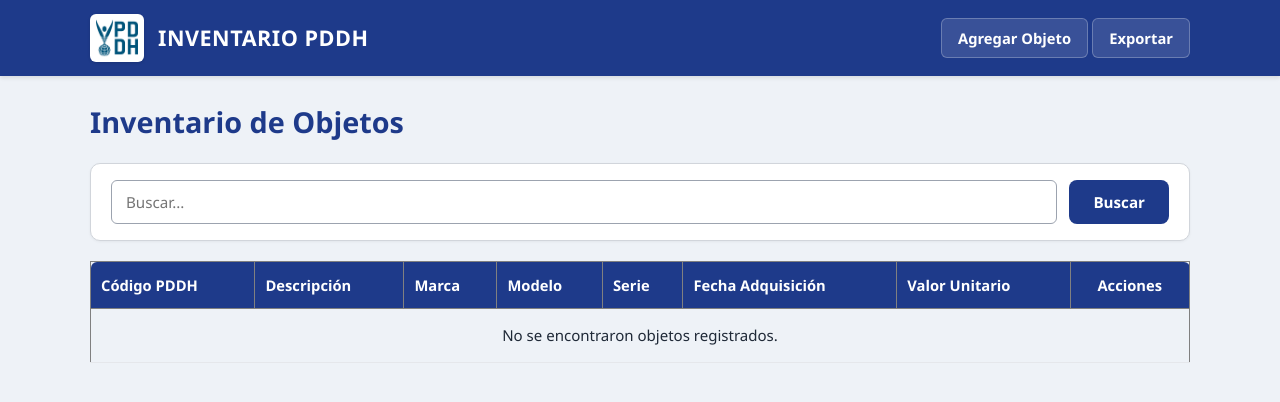
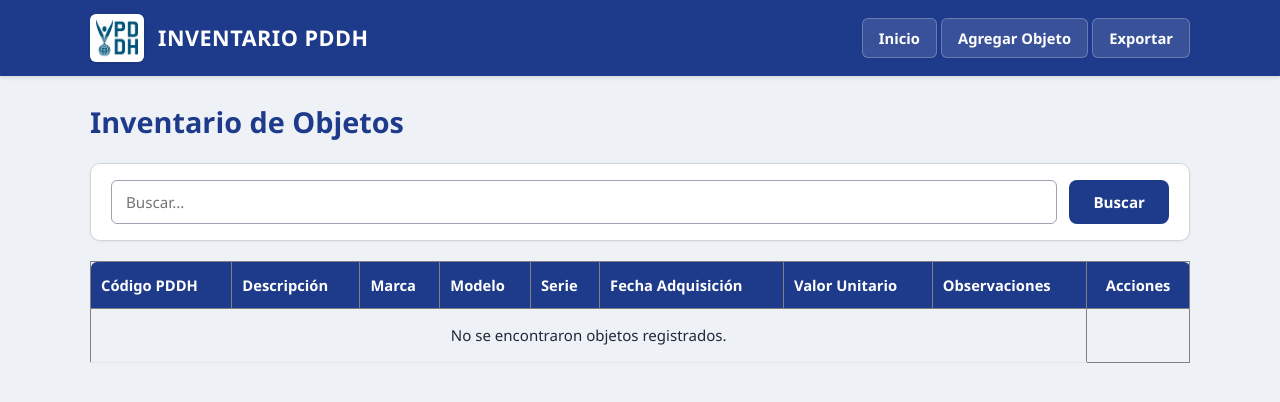
Before and after one commit to DiegoZap1/INVENTARIO_PDDH, a Django app: page / in a window 1280 px wide. Shown: the top 402 px of the page. Run offline with Django 5.2, Linux system fonts and the light colour scheme; data that the repository does not hold is empty.

Commit message:
V1.0 DEL INVENTARIO TERMINADA. LEER CAMBIOS

```diff
--- a/proyecto/inventario/forms.py
+++ b/proyecto/inventario/forms.py
@@ -13,6 +13,7 @@ class objetoForm(forms.ModelForm):
             'serie': 'Serie',
             'fecha_adquisición': 'Fecha de adquisición',
             'valor_unitario': 'Valor unitario',
+            'observaciones' : 'Observaciones',
         }
         widgets = {
             'fecha_adquisición': forms.DateInput(attrs={'type': 'date'}),
--- a/proyecto/inventario/models.py
+++ b/proyecto/inventario/models.py
@@ -9,6 +9,7 @@ class inventario_objetos(models.Model):
     serie = models.CharField(max_length=100)
     fecha_adquisición = models.DateField()
     valor_unitario = models.DecimalField(max_digits=20, decimal_places=2)
+    observaciones = models.TextField()
 
     def __str__(self):
         return self.codigo_pddh
--- a/proyecto/inventario/templates/detalles_objeto.html
+++ b/proyecto/inventario/templates/detalles_objeto.html
@@ -37,6 +37,10 @@
             <label for="valor_unitario">Valor Unitario:</label>
             <input type="text" id="valor_unitario" name="valor_unitario" value="{{ objeto.valor_unitario }}">
         </div>
+        <div>
+            <label for="observaciones">Obersvaciones:</label>
+            <textarea id="observaciones" name="observaciones">{{ objeto.observaciones }}</textarea>
+        </div>
         <button type="submit" style="background-color: #0073ff; color: white; border: none; padding: 10px 15px; cursor: pointer; border-radius: 4px;">Guardar Cambios</button>
     </form>
 
--- a/proyecto/inventario/templates/index.html
+++ b/proyecto/inventario/templates/index.html
@@ -17,6 +17,7 @@
         </a>
       </div>
       <div>
+        <a class="btn" href="{% url 'inventario' %}">Inicio</a>
         <a class="btn" href="{% url 'agregar_objeto' %}">Agregar Objeto</a>
         <a class="btn" href="{% url 'exportar' %}">Exportar</a>
       </div>
--- a/proyecto/inventario/templates/inventario.html
+++ b/proyecto/inventario/templates/inventario.html
@@ -21,6 +21,7 @@
       <th>Serie</th>
       <th>Fecha Adquisición</th>
       <th>Valor Unitario</th>
+      <th>Observaciones</th>
       <th>Acciones</th>
     </tr>
   </thead>
@@ -34,6 +35,7 @@
         <td>{{ objeto.serie }}</td>
         <td>{{ objeto.fecha_adquisición }}</td>
         <td>${{ objeto.valor_unitario }}</td>
+        <td>{{ objeto.observaciones }}</td>
         <td style="white-space: nowrap;">
           <a href="{% url 'detalles_objeto' objeto.pk %}" style="background-color: #0073ff; color: white; padding: 6px 12px; text-decoration: none; border-radius: 4px; display: inline-block; margin-right: 5px;">
             ✍ Actualizar
--- a/proyecto/inventario/views.py
+++ b/proyecto/inventario/views.py
@@ -81,6 +81,7 @@ def editar_objeto(request, pk):
         if nueva_fecha:
             objeto.fecha_adquisición = nueva_fecha
         objeto.valor_unitario = request.POST.get('valor_unitario')
+        objeto.observaciones = request.POST.get('observaciones')
         objeto.save()
 
     return render(request, 'detalles_objeto.html', {'objeto': objeto})
@@ -93,7 +94,8 @@ def buscar_objetos(request):
             Q(descripcion__icontains=query) |
             Q(marca__icontains=query) |
             Q(modelo__icontains=query) |
-            Q(serie__icontains=query)
+            Q(serie__icontains=query)|
+            Q(observaciones__icontains=query)
         )
     else:
         resultados = inventario_objetos.objects.all()
@@ -167,7 +169,8 @@ def exportar_tabla_pdf(request):
         Paragraph("<b>Modelo</b>", cell_header_style),
         Paragraph("<b>Serie</b>", cell_header_style),
         Paragraph("<b>Fecha Adq.</b>", cell_header_style),
-        Paragraph("<b>Valor Unit.</b>", cell_header_style)
+        Paragraph("<b>Valor Unit.</b>", cell_header_style),
+        Paragraph("<b>Observaciones</b>", cell_header_style)
     ]]
 
     # 4. Rellenar las filas con los datos del modelo
@@ -179,7 +182,8 @@ def exportar_tabla_pdf(request):
             Paragraph(str(item.modelo), cell_text_style),
             Paragraph(str(item.serie), cell_text_style),
             Paragraph(str(item.fecha_adquisición.strftime('%d/%m/%Y') if item.fecha_adquisición else ''), cell_text_style),
-            Paragraph(f"${item.valor_unitario}", cell_text_style)
+            Paragraph(f"${item.valor_unitario}", cell_text_style),
+            Paragraph(str(item.observaciones), cell_text_style)
         ])
 
     # 5. Definir el ancho proporcional para cada una de las 7 columnas (Total disponible ~732 puntos)
@@ -226,6 +230,7 @@ def exportar_a_word(request):
     hdr_cells[4].text = 'Serie'
     hdr_cells[5].text = 'Fecha de Adquisición'
     hdr_cells[6].text = 'Valor Unitario'
+    hdr_cells[7].text = 'Observaciones'
 
     # 4. Rellenar la tabla con los registros de la base de datos
     for item in registros:
@@ -237,6 +242,7 @@ def exportar_a_word(request):
         row_cells[4].text = str(item.serie)
         row_cells[5].text = str(item.fecha_adquisición)
         row_cells[6].text = str(item.valor_unitario)
+        row_cells[7].text = str(item.observaciones)
 
     response = HttpResponse(content_type='application/vnd.openxmlformats-officedocument.wordprocessingml.document')
     response['Content-Disposition'] = 'attachment; filename="reporte_tablas.docx"'
@@ -257,7 +263,7 @@ def exportar_excel(request):
     ws['A1'].alignment = Alignment(horizontal='center', vertical='center')
 
     # 3. Escribir los encabezados de la tabla en la Fila 6 (dejamos la 5 en blanco de espacio)
-    encabezados = ['Código PDDH', 'Descripción', 'Marca', 'Modelo', 'Serie', 'Fecha de Adquisición', 'Valor Unitario']
+    encabezados = ['Código PDDH', 'Descripción', 'Marca', 'Modelo', 'Serie', 'Fecha de Adquisición', 'Valor Unitario', 'Observaciones']
 
     # Asignamos los encabezados directamente a la fila 6
     for col_num, header_title in enumerate(encabezados, start=1):
@@ -275,7 +281,8 @@ def exportar_excel(request):
             obj.modelo,
             obj.serie,
             str(obj.fecha_adquisición),
-            str(obj.valor_unitario)
+            str(obj.valor_unitario),
+            str(obj.observaciones),
         ]
         for col_num, value in enumerate(row_data, start=1):
             ws.cell(row=row_num, column=col_num, value=value)
```
Also changed, not shown: CAMBIOS_HECHOS.md (added, +5 -0 lines), NOTAS_PARCHES.md (+5 -4 lines), README.md, proyecto/db.sqlite3, proyecto/inventario/migrations/0001_initial.py.
